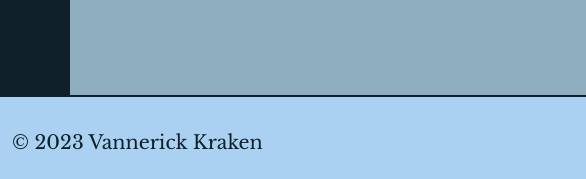
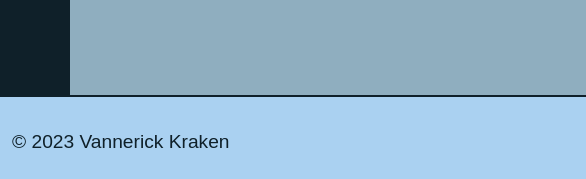
Before and after one commit to Vann-K/DivvyUp, a plain HTML site: page index.html in a window 1280 px wide. Shown: the part 621-800 px from the top of the page, 0-586 px from the left. Drawn offline with nearby package versions, Linux system fonts and the light colour scheme; some packages are replaced by stand-ins of ours; a script that the page names is missing.

Commit message:
CSS Touchups

```diff
--- a/css/site.css
+++ b/css/site.css
@@ -100,6 +100,8 @@ footer {
 
 .footer-Text {
     color: var(--vk-dark-color);
+    font-family: 'Encoda Sans Condensed', sans-serif;
+
     font-size: 1.2rem;
 }
 
```
